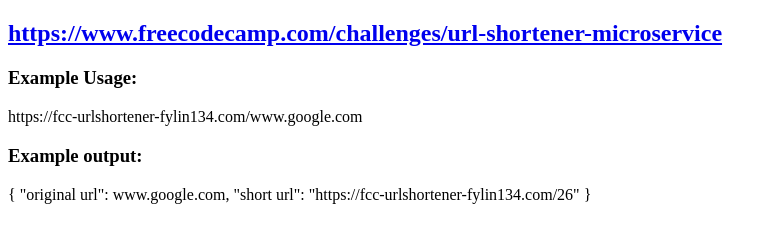
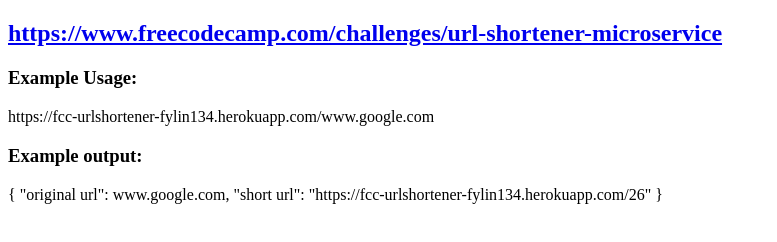
Before and after one commit to fylin134/freecodecamp_urlshortener, a website: page index.html in a window 1280 px wide. Shown: the part 46-288 px from the top of the page, without its empty margins (0-777 px from the left). Drawn offline with Linux system fonts and the light colour scheme.

Commit message:
fixed examples

```diff
--- a/index.html
+++ b/index.html
@@ -4,7 +4,7 @@
 </h2>
 
 <h3>Example Usage:</h3>
-<p>https://fcc-urlshortener-fylin134.com/www.google.com</p>
+<p>https://fcc-urlshortener-fylin134.herokuapp.com/www.google.com</p>
 
 <h3>Example output:</h3>
-<p>{ "original url": www.google.com, "short url": "https://fcc-urlshortener-fylin134.com/26" }</p>
+<p>{ "original url": www.google.com, "short url": "https://fcc-urlshortener-fylin134.herokuapp.com/26" }</p>
```
